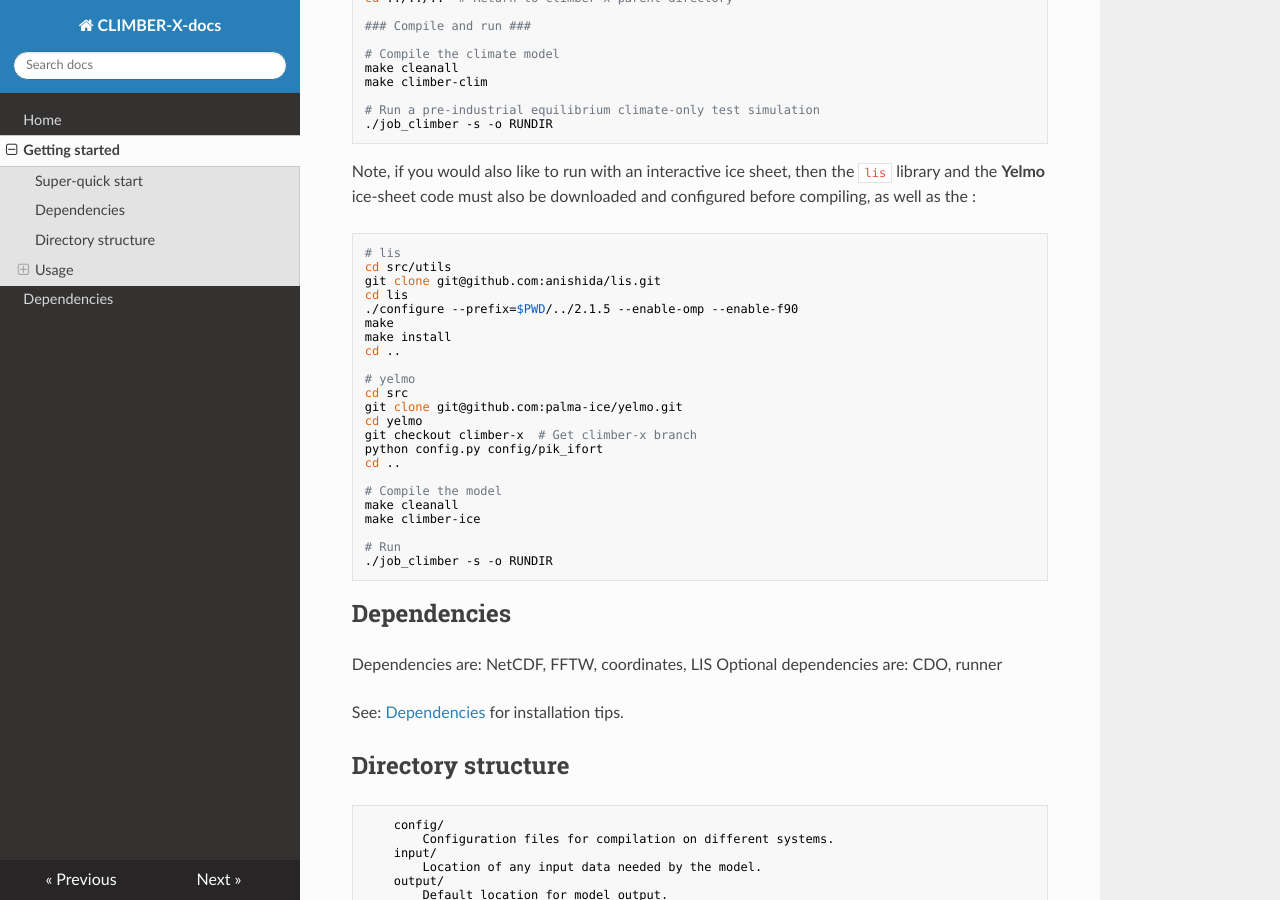
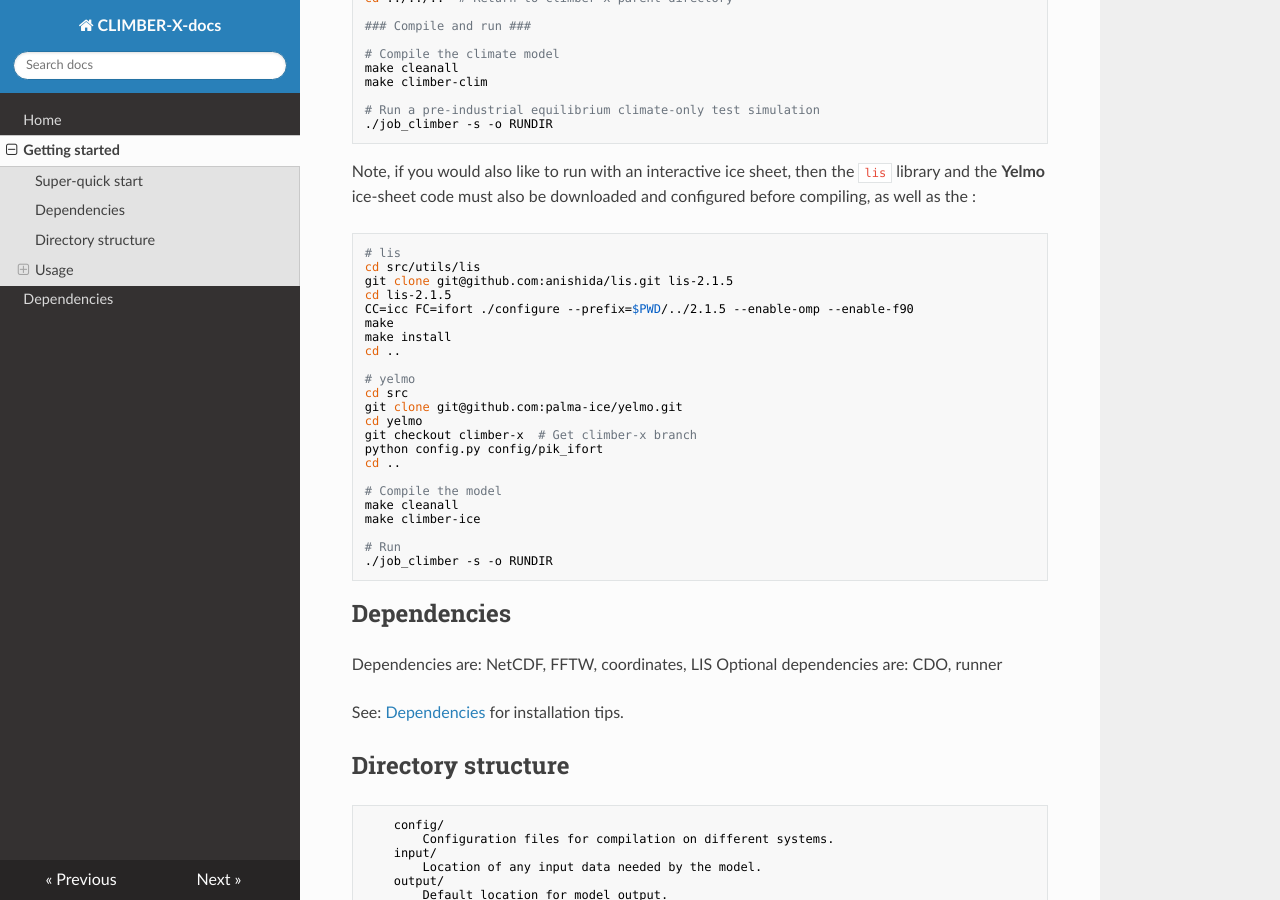
Before and after one commit to cxesmc/climber-docs, an MkDocs documentation site: the page built from docs/getting-started.md, in a window 1280 px wide and 900 px high, scrolled down 737 px. Built offline with MkDocs 1.6.1, drawn with Linux system fonts in a browser that asks for light colours; nearby versions of some CDN libraries.

Commit message:
Minor update.

````diff
--- a/docs/getting-started.md
+++ b/docs/getting-started.md
@@ -51,10 +51,10 @@ library and the **Yelmo** ice-sheet code must also be downloaded and configured
 
 ```bash
 # lis
-cd src/utils
-git clone git@github.com:anishida/lis.git
-cd lis
-./configure --prefix=$PWD/../2.1.5 --enable-omp --enable-f90
+cd src/utils/lis
+git clone git@github.com:anishida/lis.git lis-2.1.5
+cd lis-2.1.5
+CC=icc FC=ifort ./configure --prefix=$PWD/../2.1.5 --enable-omp --enable-f90
 make
 make install
 cd ..
````
